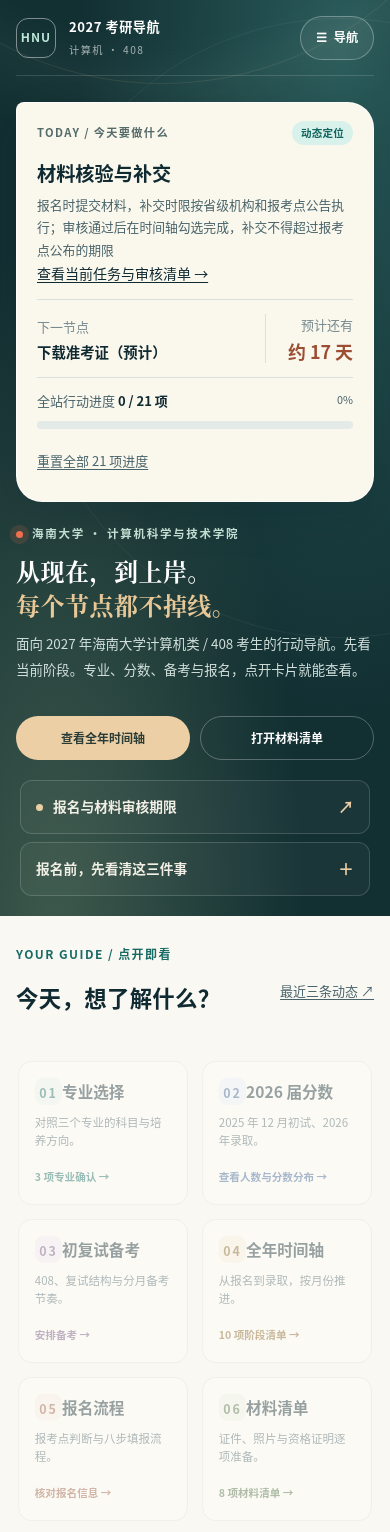
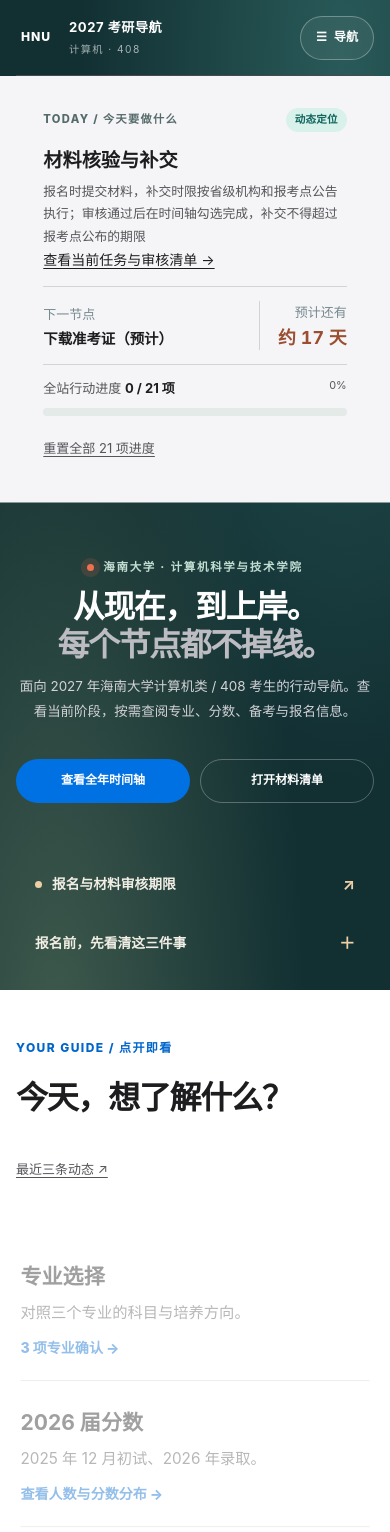
Before and after one commit to mycode2024/hainanu-2027-kaoyan-guide, a website with bundled scripts: page index.html in a window 390 px wide. Shown: the top 1532 px of the page. Built offline with nearby package versions, Linux system fonts and the light colour scheme.

Commit message:
Restyle the guide with full-width sections and flat navigation lists

```diff
--- a/index.html
+++ b/index.html
@@ -41,7 +41,7 @@
       <div class="hero-copy">
         <p class="eyebrow"><span class="signal-dot" aria-hidden="true"></span>海南大学 · 计算机科学与技术学院</p>
         <h1><span class="headline-line"><span>从现在，到上岸。</span></span><span class="headline-line"><em>每个节点都不掉线。</em></span></h1>
-        <p class="hero-lead">面向 2027 年海南大学计算机类 / 408 考生的行动导航。先看当前阶段。专业、分数、备考与报名，点开卡片就能查看。</p>
+        <p class="hero-lead">面向 2027 年海南大学计算机类 / 408 考生的行动导航。查看当前阶段，按需查阅专业、分数、备考与报名信息。</p>
         <div class="hero-actions">
           <a class="button button-primary" href="/timeline.html">查看全年时间轴</a>
           <a class="button button-secondary" href="/materials.html">打开材料清单</a>
@@ -78,7 +78,7 @@
 
     <div class="home-reminders">
       <a href="/application.html#review-deadlines"><span class="reminder-dot" aria-hidden="true"></span><strong>报名与材料审核期限</strong><span>查看适用条件</span><b aria-hidden="true">↗</b></a>
-      <a href="/application.html" data-guide-local="before-apply"><strong>报名前，先看清这三件事</strong><span>打开提醒卡片</span><b aria-hidden="true">＋</b></a>
+      <a href="/application.html" data-guide-local="before-apply"><strong>报名前，先看清这三件事</strong><span>查看报名前提醒</span><b aria-hidden="true">＋</b></a>
     </div>
     <template id="before-apply" data-title="报名前必读">
     <div class="consultation-note" role="note"><strong>2027 报名与审核 · 两项期限请分开核对</strong><p>报考海南大学且学历（学籍）网上校验未通过：按<a href="https://gs.hainanu.edu.cn/info/1024/9032.htm" target="_blank" rel="noopener noreferrer">2027 招生简章</a>，须在 <time datetime="2026-10-20">2026 年 10 月 20 日前</time>将证明发送至 hdyzb@hainanu.edu.cn。仅选择海甸校区 4603 报考点的考生：集中审核为 10 月 26—31 日，补交须在 <time datetime="2026-10-31T12:00:00+08:00">10 月 31 日 12:00 前</time>完成；其他报考点另查公告。</p><a href="/application.html#review-deadlines">查看适用条件与官方原文 →</a></div>
--- a/styles.css
+++ b/styles.css
@@ -1427,3 +1427,79 @@ main { min-width: 0; }
   html { scroll-behavior: auto; }
   *, *::before, *::after { scroll-behavior: auto !important; transition-duration: .01ms !important; animation: none !important; }
 }
+
+/* Continuous editorial layout shared by the full pages and their reading views. */
+@media screen {
+  html body {
+    --ink: #1d1d1f; --ink-soft: #55555a; --paper: #fff; --line: #d2d2d7;
+    --deep: #242426; --teal: #0066cc; --mist: #f5f5f7; --shadow: none;
+    color: var(--ink); background: white;
+    font-family: -apple-system, BlinkMacSystemFont, "Segoe UI", "PingFang SC", "Microsoft YaHei", sans-serif;
+  }
+  body[data-page], body .guide-panel[data-page] {
+    --page-accent: #0066cc; --page-dark: #242426; --page-light: #c7def8; --page-tint: #f5f5f7;
+  }
+  body .site-header { background: #1d1d1f; }
+  .site-header::before, .site-header::after, body::after { display: none; }
+  body .site-nav { border-color: #49494d; }
+  .site-header .brand-mark { color: white; background: transparent; border: 0; }
+  .site-header .site-nav-link[aria-current="page"] { color: white; background: #38383b; }
+  body[data-page="home"] .hero-shell { display: block; padding-block: 0; }
+  .hero-copy { text-align: center; padding: clamp(56px, 8vw, 110px) 0; }
+  body[data-page="home"] .hero-copy h1, .site-header .page-hero h1 {
+    max-width: none;
+    font-family: inherit; font-size: clamp(2rem, 5.5vw, 5rem); font-weight: 650; line-height: 1.18; letter-spacing: -.045em;
+  }
+  .site-header .hero-copy h1 em { color: #bcbcc2; }
+  .hero-copy .eyebrow, .hero-copy .hero-actions { justify-content: center; }
+  body[data-page="home"] .hero-lead { max-width: 42em; margin: 22px auto 28px; color: #d2d2d7; }
+  .hero-copy .button { border-radius: 999px; }
+  .hero-copy .button-primary { background: #0071e3; color: white; border-color: transparent; }
+  body[data-page="home"] .status-panel, .site-header .page-progress {
+    border: 0; border-radius: 0; background: #f5f5f7; color: #1d1d1f; box-shadow: none;
+  }
+  body[data-page="home"] .status-panel { width: 100%; max-width: none; padding: 32px clamp(18px, 7vw, 96px); }
+  .site-header .home-reminders > * { background: transparent; border: 0; border-radius: 0; }
+  body[data-page="home"] .home-intro { padding-block: clamp(48px, 7vw, 90px); }
+  body[data-page="home"] .home-intro h2 { font-size: clamp(2rem, 4vw, 3.5rem); letter-spacing: -.04em; }
+  body[data-page="home"] .page-map { display: block; }
+  body[data-page="home"] .page-map .page-map-card:nth-child(n) {
+    display: grid; grid-template-columns: minmax(9em, .8fr) minmax(12em, 1.3fr) auto;
+    align-items: center; gap: 18px; padding: 24px 0; margin: 0;
+    border: 0; border-bottom: 1px solid var(--line); border-radius: 0; background: white;
+    color: var(--ink); box-shadow: none; transform: none;
+  }
+  body[data-page="home"] .page-map .page-map-card > span { display: none; }
+  body[data-page="home"] .page-map .page-map-card:nth-child(n) > strong { font-size: 1.35rem; margin: 0; }
+  body[data-page="home"] .page-map .page-map-card p { margin: 0; color: var(--ink-soft); font-size: .98rem; }
+  body[data-page="home"] .page-map .page-map-card em { color: #0066cc; font-size: .9rem; }
+  .page-map .page-map-card:hover strong { text-decoration: underline; text-underline-offset: 4px; }
+  body :is(.program-grid,.exam-layout,.risk-grid,.checklist-grid,.timeline-compact,.score-distributions) { grid-template-columns: minmax(0,1fr); gap: 0; }
+  body :is(.program-card,.exam-card,.risk-grid article,.checklist-entry,.checklist-item,.timeline-detail,.timeline-body,.timeline-compact .timeline-item,.apply-steps > li,.source-list > li,.score-distribution,.score-details,.prep-calendar,.review-deadlines,.page-toc,.contact-card,.critical-difference,.live-updates-console,.consultation-note,.special-note,.truth-banner,.score-table-wrap,.score-overview > *,.form-blueprint > *) {
+    border: 0; border-bottom: 1px solid var(--line); border-radius: 0; box-shadow: none;
+  }
+  body :is(.program-card,.risk-grid article,.checklist-entry,.checklist-item,.timeline-detail,.timeline-compact .timeline-item,.apply-steps > li,.score-distribution,.score-details) {
+    background: white; padding-block: 22px; padding-inline: 0;
+  }
+  body .timeline-compact .timeline-item { flex-direction: row; align-items: baseline; }
+  .timeline-compact .timeline-date { flex: 0 0 30%; }
+  body .timeline-compact .timeline-item.is-current { background: #f5f5f7; border-color: #86868b; }
+  body .guide-dialog, body .guide-dialog-header { background: white; }
+  body .reading-tabs { background: #f5f5f7; border: 0; border-radius: 0; }
+  @media (max-width: 720px) {
+    body[data-page="home"] .page-map .page-map-card:nth-child(n) { grid-template-columns: 1fr; gap: 6px; padding-block: 20px; }
+    .hero-copy .hero-actions { flex-wrap: wrap; }
+  }
+}
+@media screen {
+  body .hero-shell .status-panel {
+    box-shadow: 0 0 0 100vmax #f5f5f7;
+    clip-path: inset(0 -100vmax);
+  }
+  body :is(.exam-days div,.formula-stack div,.score-method,.subject-row > *,.form-blueprint div,.reading-context p,.deadline-notice) {
+    border-radius: 0;
+  }
+  body .score-overview { gap: 0; border-block: 1px solid var(--line); }
+  body .score-overview > div { background: transparent; border: 0; }
+  body .guide-panel :is(.truth-banner,.consultation-note) { background: #f5f5f7; border-radius: 0; }
+}
```
